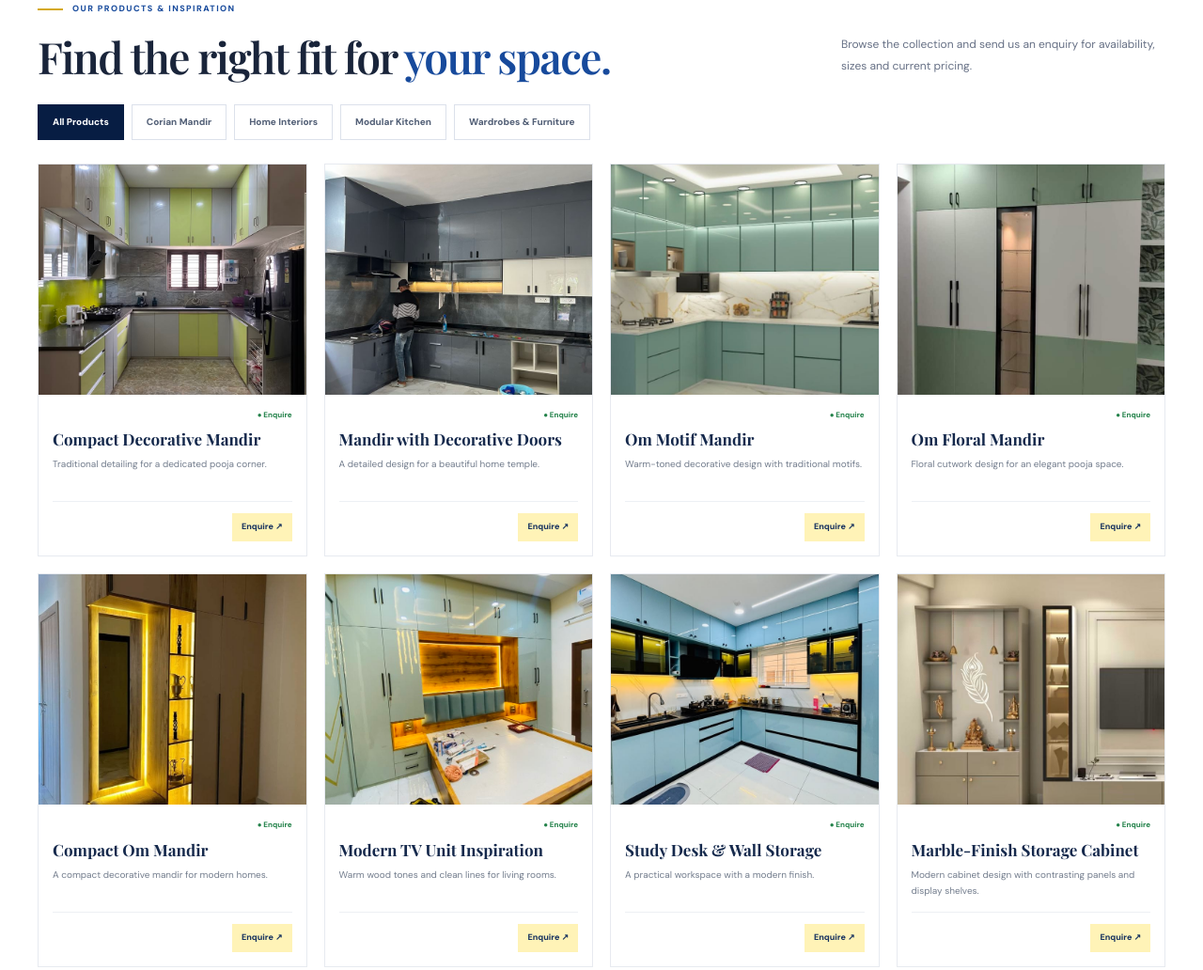
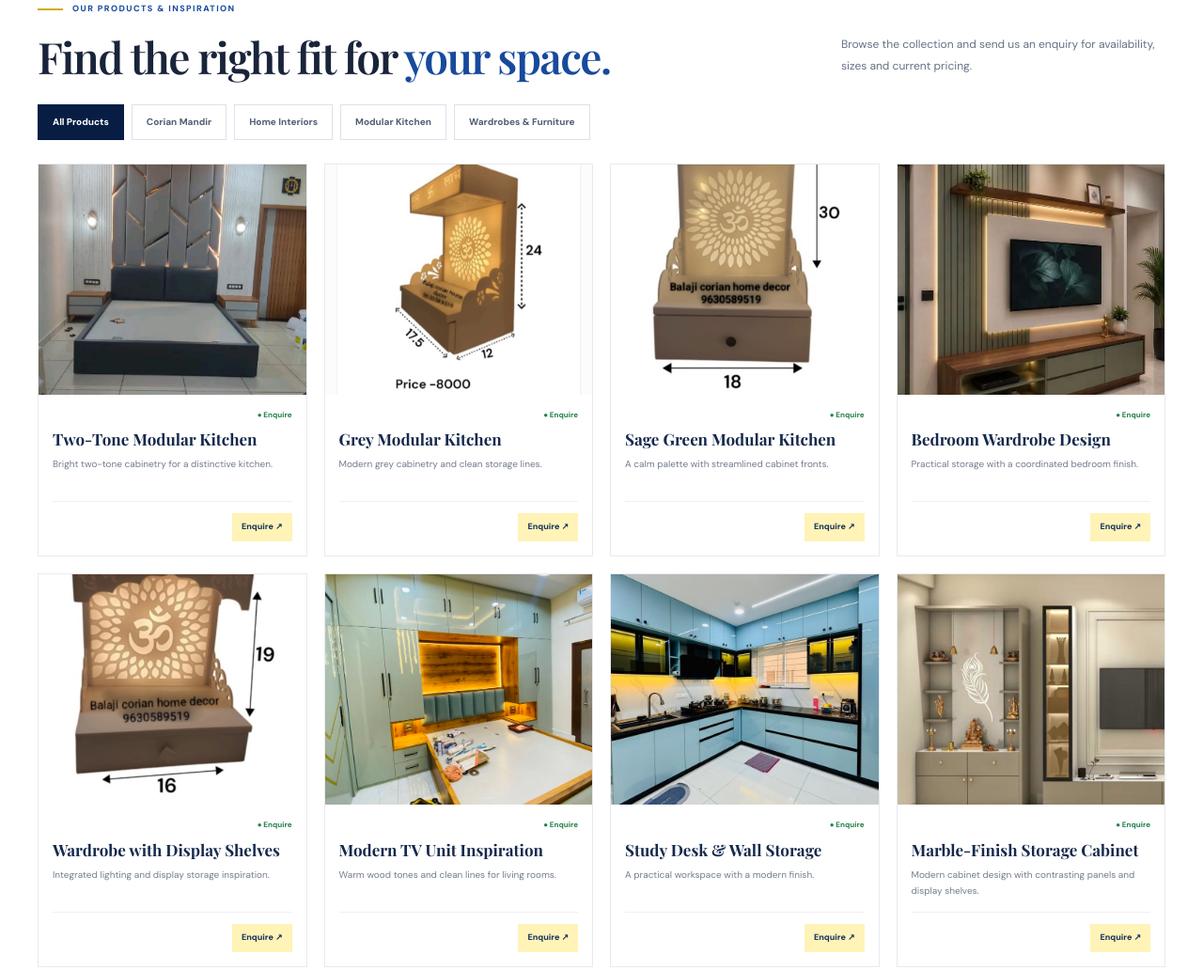
Before and after one commit to Chandankr2004/BalaCorianHomeDecor, a plain HTML site: page index.html in a window 1280 px wide. Shown: the part 1310-2342 px from the top of the page at 94% size. Drawn offline with nearby package versions, Linux system fonts and the light colour scheme.

Commit message:
Update product gallery and enquiry number

```diff
--- a/index.html
+++ b/index.html
@@ -94,25 +94,25 @@
           <button class="filter" data-filter="wardrobe">Wardrobes & Furniture</button>
         </div>
         <div class="product-grid" id="productGrid">
-          <article class="product-card" data-category="mandir">
-            <a class="product-photo" href="assets/mandir-6500.jpeg" target="_blank" rel="noreferrer"><img src="assets/mandir-6500.jpeg" alt="Compact decorative pooja mandir"></a>
-            <div class="product-info"><div class="product-meta"><span class="available">● Enquire</span></div><h3>Compact Decorative Mandir</h3><p>Traditional detailing for a dedicated pooja corner.</p><div class="product-bottom"><button class="enquire-btn" data-product="Compact Decorative Mandir">Enquire ↗</button></div></div>
+          <article class="product-card" data-category="kitchen">
+            <a class="product-photo" href="assets/modular-kitchen-lime.jpeg" target="_blank" rel="noreferrer"><img src="assets/modular-kitchen-lime.jpeg" alt="Two-tone modular kitchen"></a>
+            <div class="product-info"><div class="product-meta"><span class="available">● Enquire</span></div><h3>Two-Tone Modular Kitchen</h3><p>Bright two-tone cabinetry for a distinctive kitchen.</p><div class="product-bottom"><button class="enquire-btn" data-product="Two-Tone Modular Kitchen">Enquire ↗</button></div></div>
           </article>
-          <article class="product-card" data-category="mandir">
-            <a class="product-photo" href="assets/mandir-45000.jpeg" target="_blank" rel="noreferrer"><img src="assets/mandir-45000.jpeg" alt="Decorative mandir with doors"></a>
-            <div class="product-info"><div class="product-meta"><span class="available">● Enquire</span></div><h3>Mandir with Decorative Doors</h3><p>A detailed design for a beautiful home temple.</p><div class="product-bottom"><button class="enquire-btn" data-product="Mandir with Decorative Doors">Enquire ↗</button></div></div>
+          <article class="product-card" data-category="kitchen">
+            <a class="product-photo" href="assets/modular-kitchen-grey.jpeg" target="_blank" rel="noreferrer"><img src="assets/modular-kitchen-grey.jpeg" alt="Grey modular kitchen"></a>
+            <div class="product-info"><div class="product-meta"><span class="available">● Enquire</span></div><h3>Grey Modular Kitchen</h3><p>Modern grey cabinetry and clean storage lines.</p><div class="product-bottom"><button class="enquire-btn" data-product="Grey Modular Kitchen">Enquire ↗</button></div></div>
           </article>
-          <article class="product-card" data-category="mandir">
-            <a class="product-photo" href="assets/mandir-8000.jpeg" target="_blank" rel="noreferrer"><img src="assets/mandir-8000.jpeg" alt="Side-profile decorative pooja mandir"></a>
-            <div class="product-info"><div class="product-meta"><span class="available">● Enquire</span></div><h3>Om Motif Mandir</h3><p>Warm-toned decorative design with traditional motifs.</p><div class="product-bottom"><button class="enquire-btn" data-product="Om Motif Mandir">Enquire ↗</button></div></div>
+          <article class="product-card" data-category="kitchen">
+            <a class="product-photo" href="assets/modular-kitchen-green.jpeg" target="_blank" rel="noreferrer"><img src="assets/modular-kitchen-green.jpeg" alt="Sage green modular kitchen"></a>
+            <div class="product-info"><div class="product-meta"><span class="available">● Enquire</span></div><h3>Sage Green Modular Kitchen</h3><p>A calm palette with streamlined cabinet fronts.</p><div class="product-bottom"><button class="enquire-btn" data-product="Sage Green Modular Kitchen">Enquire ↗</button></div></div>
           </article>
-          <article class="product-card" data-category="mandir">
-            <a class="product-photo" href="assets/mandir-12000.jpeg" target="_blank" rel="noreferrer"><img src="assets/mandir-12000.jpeg" alt="Front view decorative Om mandir"></a>
-            <div class="product-info"><div class="product-meta"><span class="available">● Enquire</span></div><h3>Om Floral Mandir</h3><p>Floral cutwork design for an elegant pooja space.</p><div class="product-bottom"><button class="enquire-btn" data-product="Om Floral Mandir">Enquire ↗</button></div></div>
+          <article class="product-card" data-category="wardrobe">
+            <a class="product-photo" href="assets/bedroom-wardrobe.jpeg" target="_blank" rel="noreferrer"><img src="assets/bedroom-wardrobe.jpeg" alt="Bedroom wardrobe and storage"></a>
+            <div class="product-info"><div class="product-meta"><span class="available">● Enquire</span></div><h3>Bedroom Wardrobe Design</h3><p>Practical storage with a coordinated bedroom finish.</p><div class="product-bottom"><button class="enquire-btn" data-product="Bedroom Wardrobe Design">Enquire ↗</button></div></div>
           </article>
-          <article class="product-card" data-category="mandir">
-            <a class="product-photo" href="assets/mandir-7500.jpeg" target="_blank" rel="noreferrer"><img src="assets/mandir-7500.jpeg" alt="Compact Om pooja mandir"></a>
-            <div class="product-info"><div class="product-meta"><span class="available">● Enquire</span></div><h3>Compact Om Mandir</h3><p>A compact decorative mandir for modern homes.</p><div class="product-bottom"><button class="enquire-btn" data-product="Compact Om Mandir">Enquire ↗</button></div></div>
+          <article class="product-card" data-category="wardrobe">
+            <a class="product-photo" href="assets/wardrobe-display.jpeg" target="_blank" rel="noreferrer"><img src="assets/wardrobe-display.jpeg" alt="Wardrobe with illuminated display shelves"></a>
+            <div class="product-info"><div class="product-meta"><span class="available">● Enquire</span></div><h3>Wardrobe with Display Shelves</h3><p>Integrated lighting and display storage inspiration.</p><div class="product-bottom"><button class="enquire-btn" data-product="Wardrobe with Display Shelves">Enquire ↗</button></div></div>
           </article>
           <article class="product-card" data-category="interior">
             <a class="product-photo" href="assets/tv-unit.jpeg" target="_blank" rel="noreferrer"><img src="assets/tv-unit.jpeg" alt="Modern TV unit with wood and green panels"></a>
```
